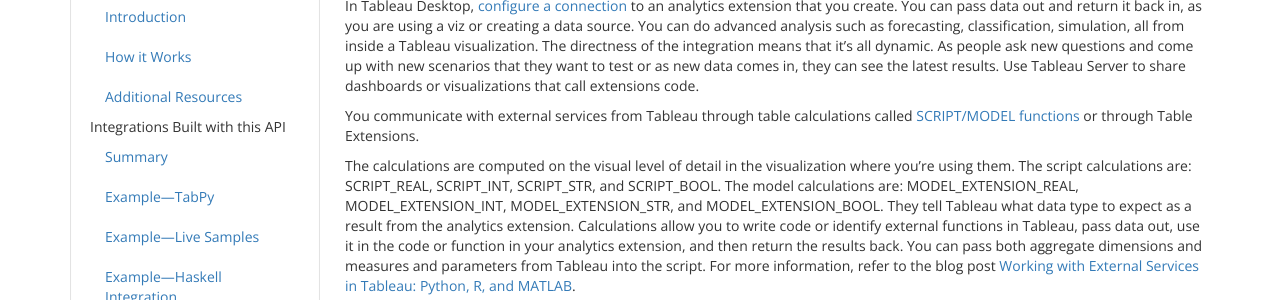
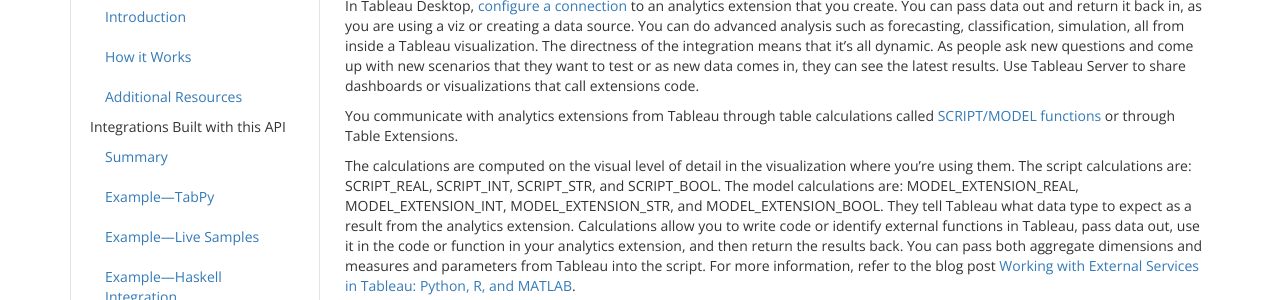
Before and after one commit to tableau/analytics-extensions-api, a Jekyll site: the page built from docs/ae_how.md, in a window 1280 px wide. Shown: the part 182-482 px from the top of the page. Built offline with Jekyll 4.4.1, drawn with Linux system fonts in a browser that asks for light colours; nearby versions of some CDN libraries.

Commit message:
apply spellcheck

```diff
--- a/docs/ae_how.md
+++ b/docs/ae_how.md
@@ -5,7 +5,7 @@
 
 In Tableau Desktop, [configure a connection](https://tableau.github.io/analytics-extensions-api/docs/ae_connect_desktop.html)  to an analytics extension that you create. You can pass data out and return it back in, as you are using a viz or creating a data source. You can do advanced analysis such as forecasting, classification, simulation, all from inside a Tableau visualization. The directness of the integration means that it's all dynamic. As people ask new questions and come up with new scenarios that they want to test or as new data comes in, they can see the latest results. Use Tableau Server to share dashboards or visualizations that call extensions code.
 
-You communicate with external services from Tableau through table calculations called [SCRIPT/MODEL functions](https://help.tableau.com/current/pro/desktop/en-us/r_connection_manage.htm#script-functions-for-expressions) or through Table Extensions.
+You communicate with analytics extensions from Tableau through table calculations called [SCRIPT/MODEL functions](https://help.tableau.com/current/pro/desktop/en-us/r_connection_manage.htm#script-functions-for-expressions) or through Table Extensions.
 
 The calculations are computed on the visual level of detail in the visualization where you're using them. The script calculations are: SCRIPT_REAL, SCRIPT_INT, SCRIPT_STR, and SCRIPT_BOOL. The model calculations are: MODEL_EXTENSION_REAL, MODEL_EXTENSION_INT, MODEL_EXTENSION_STR, and MODEL_EXTENSION_BOOL. They tell Tableau what data type to expect as a result from the analytics extension. Calculations allow you to write code or identify external functions in Tableau, pass data out, use it in the code or function in your analytics extension, and then return the results back. You can pass both aggregate dimensions and measures and parameters from Tableau into the script. For more information, refer to the blog post [Working with External Services in Tableau: Python, R, and MATLAB](https://www.tableau.com/about/blog/2018/8/working-external-services-tableau-tabpy-r-matlab-93351).
 
```
Also changed, not shown: docs/ae_api_ref.md (+2 -2 lines), docs/ae_known_issues.md (+1 -1 lines).
